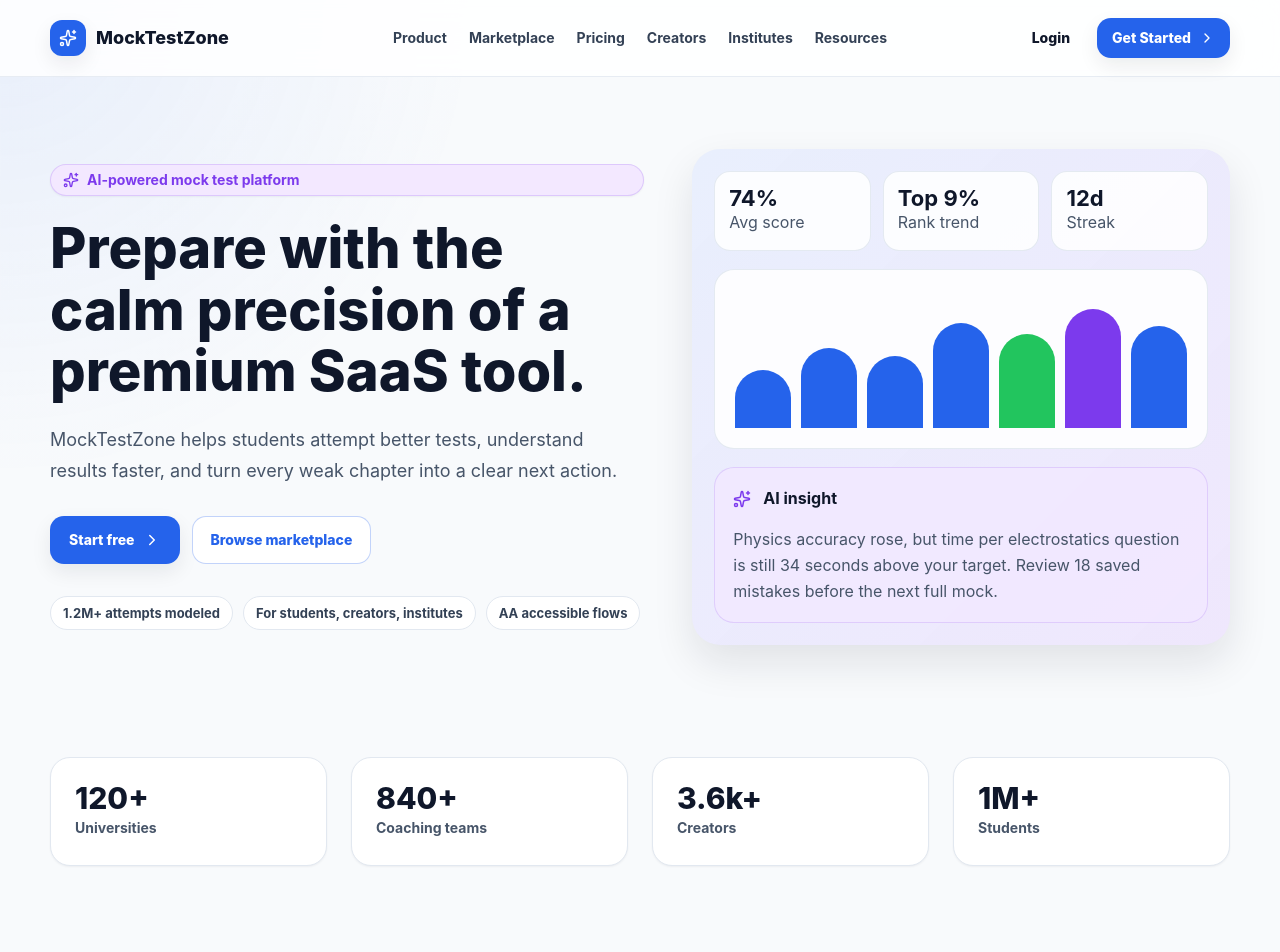
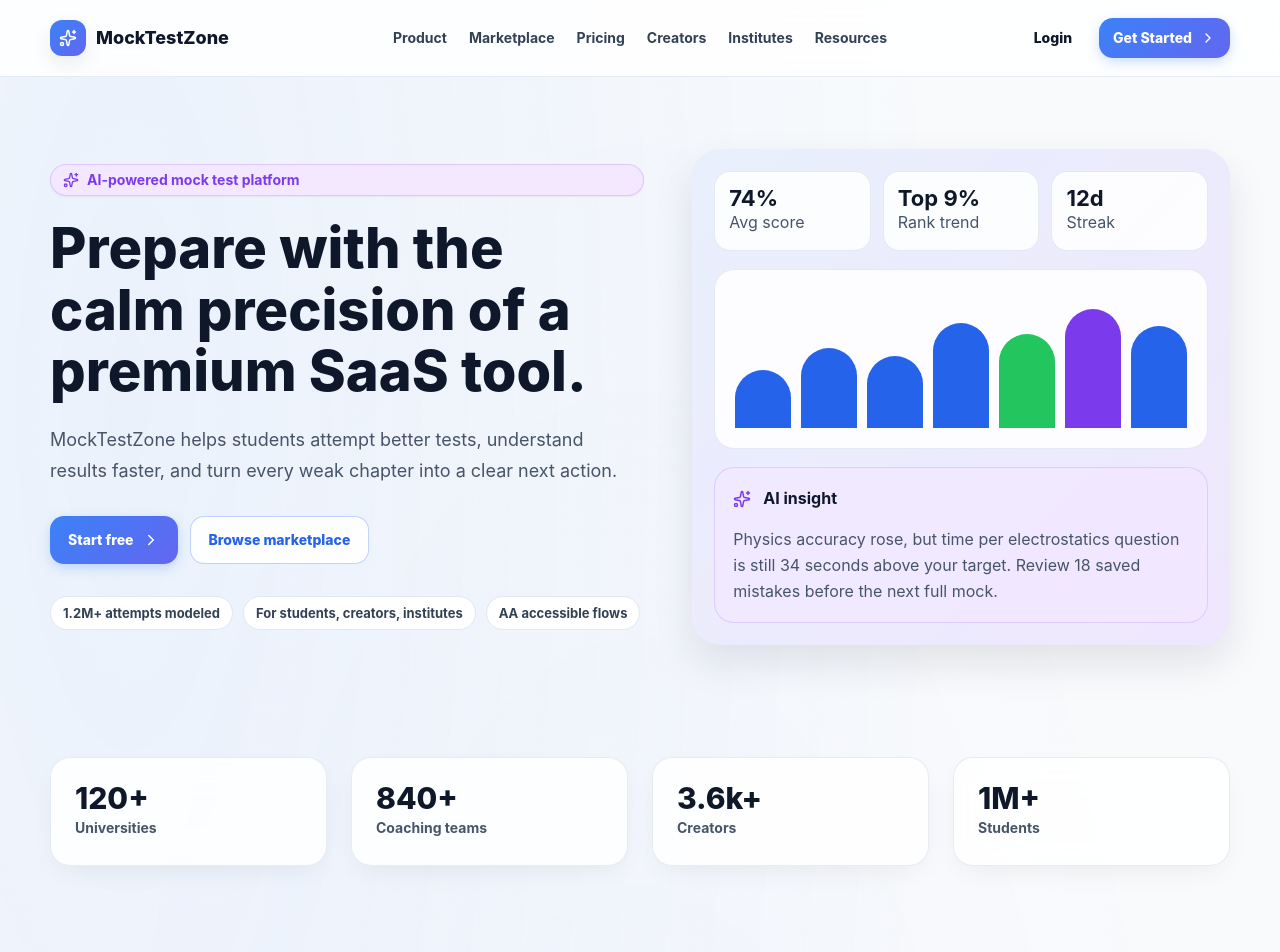
Before and after one commit to anshu-sharma0/mock-test, a Next.js app: page / in a window 1280 px wide. Shown: the top 952 px of the page. Built offline with nearby package versions, Linux system fonts and the light colour scheme.

Commit message:
feat: implement glassmorphic UI components, gradient theme tokens, and standardized badge system

```diff
--- a/app/_components/mocktestzone.tsx
+++ b/app/_components/mocktestzone.tsx
@@ -44,6 +44,9 @@
 import type { LucideIcon } from "lucide-react";
 
 type Tone = "primary" | "success" | "warning" | "ai" | "error";
+type ButtonVariant = "primary" | "secondary" | "ghost" | "danger" | "ai";
+type ButtonSize = "default" | "compact";
+type CardPadding = "none" | "default" | "large";
 
 type NavItem = {
   label: string;
@@ -221,11 +224,78 @@
   "Moved Algebra speed from weak to improving",
 ];
 
-function IconWrap({ icon: Icon, tone = "primary" }: { icon: LucideIcon; tone?: Tone }) {
-  return (
-    <span className={`feature-icon ${tone}`}>
-      <Icon size={20} strokeWidth={2.2} />
+/** Enhanced IconWrap with gradient-tinted backgrounds */
+function IconWrap({
+  icon: Icon,
+  tone = "primary",
+  size: iconSize = "default",
+}: {
+  icon: LucideIcon;
+  tone?: Tone;
+  size?: "small" | "default" | "large";
+}) {
+  const dim = iconSize === "small" ? 36 : iconSize === "large" ? 56 : 44;
+  const px = iconSize === "small" ? 18 : iconSize === "large" ? 26 : 20;
+  return (
+    <span className={`feature-icon ${tone}`} style={{ width: dim, height: dim }}>
+      <Icon size={px} strokeWidth={2.2} />
     </span>
+  );
+}
+
+/** GradientBadge — pill tag with gradient tint and solid gradient text */
+function GradientBadge({
+  label,
+  tone = "primary",
+  icon: Icon,
+}: {
+  label: string;
+  tone?: Tone;
+  icon?: LucideIcon;
+}) {
+  return (
+    <span className={`status ${tone}`}>
+      {Icon ? <Icon size={11} strokeWidth={2.5} /> : null}
+      {label}
+    </span>
+  );
+}
+
+/** GlassCard — glassmorphism surface with optional hover physics */
+function GlassCard({
+  children,
+  hoverable = false,
+  padding = "default",
+  className = "",
+}: {
+  children: React.ReactNode;
+  hoverable?: boolean;
+  padding?: CardPadding;
+  className?: string;
+}) {
+  const padClass = padding === "none" ? "" : padding === "large" ? "" : "pad";
+  const padStyle = padding === "large" ? { padding: 32 } : undefined;
+  return (
+    <div
+      className={`card ${padClass} ${hoverable ? "hover" : ""} ${className}`}
+      style={padStyle}
+    >
+      {children}
+    </div>
+  );
+}
+
+/** MetricWidget — metric card with gradient text value */
+function MetricWidget({ metric }: { metric: Metric }) {
+  const tone = metric.tone ?? "primary";
+  return (
+    <GlassCard className="metric">
+      <div className="stack">
+        <GradientBadge label={metric.trend} tone={tone} />
+        <span className={`metric-value ${tone}`}>{metric.value}</span>
+        <span className="metric-label">{metric.label}</span>
+      </div>
+    </GlassCard>
   );
 }
 
@@ -240,6 +310,34 @@
   );
 }
 
+/** GradientButton — premium button with variant support */
+function GradientButton({
+  href,
+  children,
+  variant = "primary",
+  size = "default",
+  icon: Icon,
+  onClick,
+}: {
+  href?: string;
+  children?: React.ReactNode;
+  variant?: ButtonVariant;
+  size?: ButtonSize;
+  icon?: LucideIcon;
+  onClick?: () => void;
+}) {
+  const cls = `btn ${variant} ${size === "compact" ? "compact" : ""}`;
+  const inner = (
+    <>
+      {Icon ? <Icon size={16} strokeWidth={2.2} /> : null}
+      {children}
+    </>
+  );
+  if (href) return <Link className={cls} href={href}>{inner}</Link>;
+  return <button className={cls} onClick={onClick}>{inner}</button>;
+}
+
+/** Legacy ButtonLink alias — keeps all existing call sites working */
 function ButtonLink({
   href,
   children,
@@ -248,7 +346,7 @@
 }: {
   href: string;
   children: React.ReactNode;
-  variant?: "primary" | "secondary" | "ghost" | "danger";
+  variant?: ButtonVariant;
   compact?: boolean;
 }) {
   return (
@@ -353,6 +451,7 @@
   );
 }
 
+/** Card — backward-compat alias for GlassCard */
 function Card({
   children,
   hover = false,
@@ -362,19 +461,16 @@
   hover?: boolean;
   className?: string;
 }) {
-  return <div className={`card pad ${hover ? "hover" : ""} ${className}`}>{children}</div>;
-}
-
+  return (
+    <GlassCard hoverable={hover} className={className}>
+      {children}
+    </GlassCard>
+  );
+}
+
+/** MetricCard — backward-compat alias for MetricWidget */
 function MetricCard({ metric }: { metric: Metric }) {
-  return (
-    <Card className="metric">
-      <div className="stack">
-        <span className={`status ${metric.tone ?? "primary"}`}>{metric.trend}</span>
-        <span className="metric-value">{metric.value}</span>
-        <span className="metric-label">{metric.label}</span>
-      </div>
-    </Card>
-  );
+  return <MetricWidget metric={metric} />;
 }
 
 function HeroPreview() {
@@ -1005,8 +1101,8 @@
   return (
     <AppFrame title="Today" subtitle="Your next best action is ready" nav={studentNav} active="/app">
       <div className="workspace">
-        <div className="grid two">
-          <Card className="span-two">
+        {/* Full-bleed gradient continue-test banner */}
+        <div className="gradient-banner span-two">
           <div className="row between wrap">
             <div className="stack">
               <span className="eyebrow ai"><Flame size={16} /> 12 day streak</span>
@@ -1015,11 +1111,10 @@
                 You have 38 minutes left in the current attempt. Autosave is healthy.
               </p>
             </div>
-              <ButtonLink href="/app/attempts/live-jee-main">
+            <ButtonLink href="/app/attempts/live-jee-main" variant="secondary">
               Resume test <Play size={18} />
             </ButtonLink>
           </div>
-          </Card>
         </div>
         <div className="grid four">
           {dashboardMetrics.map((metric) => (
@@ -1081,8 +1176,10 @@
                 <br />
                 <span className="muted">{test.meta}</span>
               </td>
-              <td><span className={`status ${test.tone}`}>{test.status}</span></td>
-              <td>{test.price}</td>
+              <td>
+                <GradientBadge label={test.status} tone={test.tone} />
+              </td>
+              <td><span className="muted">{test.price}</span></td>
               <td>
                 <ButtonLink href={`/app/tests/${test.slug}`} variant="secondary" compact>
                   Open
@@ -1114,20 +1211,25 @@
 
 function LeaderboardSnippet() {
   return (
-    <Card>
+    <GlassCard hoverable>
       <div className="stack">
         <div className="row between">
           <h3 className="h3">Leaderboard</h3>
-          <span className="status primary">Top 9%</span>
+          <GradientBadge label="Top 9%" tone="success" icon={Trophy} />
         </div>
         {["Aarav", "You", "Mira", "Kabir"].map((name, index) => (
-          <div className="row between" key={name}>
-            <span>{index + 4}. {name}</span>
-            <strong className="strong">{[812, 804, 798, 792][index]}</strong>
-          </div>
-        ))}
-      </div>
-    </Card>
+          <div className="row between" key={name} style={name === "You" ? { fontWeight: 800, color: "var(--heading)" } : {}}>
+            <span style={{ display: "flex", alignItems: "center", gap: 8 }}>
+              {name === "You" ? <Star size={14} fill="var(--warning)" color="var(--warning)" /> : null}
+              {index + 4}. {name}
+            </span>
+            <strong className="strong" style={name === "You" ? { background: "var(--gradient-primary)", WebkitBackgroundClip: "text", WebkitTextFillColor: "transparent" } : {}}>
+              {[812, 804, 798, 792][index]}
+            </strong>
+          </div>
+        ))}
+      </div>
+    </GlassCard>
   );
 }
 
@@ -1264,19 +1366,19 @@
           <div className="row wrap">
             <span className="chip"><Clock size={16} /> 01:22:18</span>
             <span className="chip">Question 18 of 90</span>
-            <span className="status success">Autosaved</span>
+            <GradientBadge label="Autosaved" tone="success" icon={CheckCircle2} />
           </div>
         </div>
       </header>
       <main className="container test-layout">
-        <section className="question-card">
+        <section className="question-card" style={{ background: "rgba(255,255,255,0.88)", backdropFilter: "blur(16px)", border: "1px solid rgba(226,232,240,0.8)" }}>
           <div className="row between wrap">
-            <span className="status primary">Physics - Electrostatics</span>
+            <GradientBadge label="Physics - Electrostatics" tone="primary" />
             <span className="muted">Single correct answer</span>
           </div>
           <div style={{ margin: "18px 0" }}>
             <div className="progress-track">
-              <div className="progress-fill" style={{ width: "42%" }} />
+              <div className="progress-fill" style={{ width: "42%", background: "var(--gradient-primary)" }} />
             </div>
           </div>
           <h1 className="h2">
--- a/app/globals.css
+++ b/app/globals.css
@@ -22,8 +22,24 @@
   --shadow-sm: 0 1px 2px rgba(15, 23, 42, 0.05);
   --shadow-md: 0 8px 20px rgba(15, 23, 42, 0.08);
   --shadow-lg: 0 18px 40px rgba(15, 23, 42, 0.1);
+  --shadow-lift: 0 20px 48px -8px rgba(37, 99, 235, 0.14);
   --font-heading: "Plus Jakarta Sans", Inter, ui-sans-serif, system-ui, sans-serif;
   --font-body: "DM Sans", Inter, ui-sans-serif, system-ui, sans-serif;
+
+  /* ── Gradient tokens ── */
+  --gradient-primary: linear-gradient(135deg, #3b82f6 0%, #6366f1 100%);
+  --gradient-ai: linear-gradient(135deg, #8b5cf6 0%, #d946ef 100%);
+  --gradient-success: linear-gradient(135deg, #10b981 0%, #14b8a6 100%);
+  --gradient-warning: linear-gradient(135deg, #f59e0b 0%, #ef4444 100%);
+  --gradient-error: linear-gradient(135deg, #ef4444 0%, #be123c 100%);
+  --gradient-secondary: linear-gradient(135deg, #334155 0%, #0f172a 100%);
+
+  /* ── Gradient-stop colours (for rgba tints) ── */
+  --primary-grad-start: rgba(59, 130, 246, 0.1);
+  --ai-grad-start: rgba(139, 92, 246, 0.1);
+  --success-grad-start: rgba(16, 185, 129, 0.1);
+  --warning-grad-start: rgba(245, 158, 11, 0.1);
+  --error-grad-start: rgba(239, 68, 68, 0.1);
 }
 
 * {
@@ -70,7 +86,9 @@
 .page {
   min-height: 100vh;
   background:
-    radial-gradient(circle at top left, rgba(37, 99, 235, 0.08), transparent 30rem),
+    radial-gradient(ellipse at 10% 10%, rgba(59, 130, 246, 0.07) 0%, transparent 50%),
+    radial-gradient(ellipse at 90% 80%, rgba(124, 58, 237, 0.06) 0%, transparent 50%),
+    radial-gradient(ellipse at 50% 50%, rgba(99, 102, 241, 0.03) 0%, transparent 70%),
     var(--bg);
 }
 
@@ -238,7 +256,7 @@
   height: 36px;
   place-items: center;
   border-radius: 12px;
-  background: var(--primary);
+  background: var(--gradient-primary);
   color: #fff;
   box-shadow: var(--shadow-md);
 }
@@ -286,20 +304,43 @@
 }
 
 .btn.primary {
-  background: var(--primary);
+  background: var(--gradient-primary);
   color: #fff;
-  box-shadow: var(--shadow-md);
+  box-shadow: 0 4px 14px -2px rgba(59, 130, 246, 0.35);
+  border: none;
 }
 
 .btn.primary:hover {
-  background: var(--primary-hover);
-  box-shadow: var(--shadow-lg);
+  filter: brightness(1.1);
+  box-shadow: 0 8px 24px -4px rgba(59, 130, 246, 0.45);
+  transform: scale(1.02) translateY(-1px);
+}
+
+.btn.ai {
+  background: var(--gradient-ai);
+  color: #fff;
+  box-shadow: 0 4px 14px -2px rgba(139, 92, 246, 0.35);
+  border: none;
+}
+
+.btn.ai:hover {
+  filter: brightness(1.1);
+  box-shadow: 0 8px 24px -4px rgba(139, 92, 246, 0.45);
+  transform: scale(1.02) translateY(-1px);
 }
 
 .btn.secondary {
   border-color: rgba(37, 99, 235, 0.28);
-  background: #fff;
+  background: rgba(255, 255, 255, 0.9);
   color: var(--primary);
+  backdrop-filter: blur(8px);
+}
+
+.btn.secondary:hover {
+  border-color: rgba(99, 102, 241, 0.45);
+  background: rgba(255, 255, 255, 1);
+  color: #6366f1;
+  box-shadow: var(--shadow-md);
 }
 
 .btn.ghost {
@@ -319,11 +360,15 @@
 }
 
 .card {
-  border: 1px solid var(--border);
+  border: 1px solid rgba(226, 232, 240, 0.8);
   border-radius: 20px;
-  background: var(--surface);
-  box-shadow: var(--shadow-sm);
-  transition: transform 220ms ease, box-shadow 220ms ease, border-color 220ms ease;
+  background: rgba(255, 255, 255, 0.85);
+  backdrop-filter: blur(16px);
+  -webkit-backdrop-filter: blur(16px);
+  box-shadow: 0 10px 30px -10px rgba(0, 0, 0, 0.08);
+  transition: transform 240ms cubic-bezier(0.4, 0, 0.2, 1),
+    box-shadow 240ms cubic-bezier(0.4, 0, 0.2, 1),
+    border-color 240ms ease;
 }
 
 .card.pad {
@@ -331,8 +376,8 @@
 }
 
 .card.hover:hover {
-  border-color: rgba(37, 99, 235, 0.2);
-  box-shadow: var(--shadow-md);
+  border-color: rgba(99, 102, 241, 0.22);
+  box-shadow: 0 20px 48px -8px rgba(37, 99, 235, 0.12);
   transform: translateY(-4px);
 }
 
@@ -462,18 +507,28 @@
   height: 44px;
   place-items: center;
   border-radius: 14px;
-  background: var(--primary-light);
+  background: linear-gradient(135deg, rgba(59, 130, 246, 0.12), rgba(99, 102, 241, 0.12));
   color: var(--primary);
 }
 
 .feature-icon.ai {
-  background: var(--ai-light);
+  background: linear-gradient(135deg, rgba(139, 92, 246, 0.12), rgba(217, 70, 239, 0.12));
   color: var(--ai);
 }
 
 .feature-icon.success {
-  background: var(--success-light);
-  color: var(--success);
+  background: linear-gradient(135deg, rgba(16, 185, 129, 0.12), rgba(20, 184, 166, 0.12));
+  color: #059669;
+}
+
+.feature-icon.warning {
+  background: linear-gradient(135deg, rgba(245, 158, 11, 0.12), rgba(239, 68, 68, 0.12));
+  color: #d97706;
+}
+
+.feature-icon.error {
+  background: linear-gradient(135deg, rgba(239, 68, 68, 0.12), rgba(190, 18, 60, 0.12));
+  color: var(--error);
 }
 
 .price {
@@ -554,8 +609,14 @@
 
 .side-link.active,
 .side-link:hover {
-  background: var(--primary-light);
+  background: linear-gradient(135deg, rgba(59, 130, 246, 0.1), rgba(99, 102, 241, 0.1));
   color: var(--primary);
+}
+
+.side-link.active {
+  background: linear-gradient(135deg, rgba(59, 130, 246, 0.14), rgba(99, 102, 241, 0.14));
+  color: #6366f1;
+  font-weight: 800;
 }
 
 .main-area {
@@ -573,8 +634,39 @@
   gap: 16px;
   min-height: 72px;
   padding: 10px 0;
-  background: rgba(248, 250, 252, 0.86);
+  background: rgba(248, 250, 252, 0.9);
   backdrop-filter: blur(14px);
+}
+
+/* ── Premium banner ── */
+.gradient-banner {
+  background: var(--gradient-primary);
+  border-radius: 20px;
+  padding: 28px 32px;
+  color: #fff;
+  position: relative;
+  overflow: hidden;
+  box-shadow: 0 12px 32px -8px rgba(59, 130, 246, 0.4);
+}
+
+.gradient-banner::before {
+  content: "";
+  position: absolute;
+  inset: 0;
+  background: radial-gradient(ellipse at 80% 50%, rgba(255, 255, 255, 0.12) 0%, transparent 60%);
+  pointer-events: none;
+}
+
+.gradient-banner .h2,
+.gradient-banner .eyebrow,
+.gradient-banner .lead {
+  color: #fff;
+}
+
+.gradient-banner .eyebrow {
+  background: rgba(255, 255, 255, 0.18);
+  border-color: rgba(255, 255, 255, 0.25);
+  color: #fff;
 }
 
 .searchbox {
@@ -607,6 +699,41 @@
   font-size: 30px;
   font-weight: 800;
   line-height: 1.1;
+}
+
+.metric-value.primary {
+  background: var(--gradient-primary);
+  -webkit-background-clip: text;
+  -webkit-text-fill-color: transparent;
+  background-clip: text;
+}
+
+.metric-value.success {
+  background: var(--gradient-success);
+  -webkit-background-clip: text;
+  -webkit-text-fill-color: transparent;
+  background-clip: text;
+}
+
+.metric-value.warning {
+  background: var(--gradient-warning);
+  -webkit-background-clip: text;
+  -webkit-text-fill-color: transparent;
+  background-clip: text;
+}
+
+.metric-value.error {
+  background: var(--gradient-error);
+  -webkit-background-clip: text;
+  -webkit-text-fill-color: transparent;
+  background-clip: text;
+}
+
+.metric-value.ai {
+  background: var(--gradient-ai);
+  -webkit-background-clip: text;
+  -webkit-text-fill-color: transparent;
+  background-clip: text;
 }
 
 .metric-label {
@@ -643,36 +770,43 @@
 .status {
   display: inline-flex;
   align-items: center;
+  gap: 5px;
   min-height: 28px;
-  padding: 3px 10px;
+  padding: 3px 12px;
   border-radius: 999px;
   font-size: 12px;
   font-weight: 800;
+  letter-spacing: 0.01em;
 }
 
 .status.primary {
-  background: var(--primary-light);
-  color: var(--primary);
+  background: linear-gradient(135deg, rgba(59, 130, 246, 0.12), rgba(99, 102, 241, 0.12));
+  color: #2563eb;
+  border: 1px solid rgba(59, 130, 246, 0.2);
 }
 
 .status.success {
-  background: var(--success-light);
-  color: #15803d;
+  background: linear-gradient(135deg, rgba(16, 185, 129, 0.12), rgba(20, 184, 166, 0.12));
+  color: #059669;
+  border: 1px solid rgba(16, 185, 129, 0.2);
 }
 
 .status.warning {
-  background: var(--warning-light);
-  color: #a16207;
+  background: linear-gradient(135deg, rgba(245, 158, 11, 0.1), rgba(239, 68, 68, 0.08));
+  color: #b45309;
+  border: 1px solid rgba(245, 158, 11, 0.22);
 }
 
 .status.ai {
-  background: var(--ai-light);
-  color: var(--ai);
+  background: linear-gradient(135deg, rgba(139, 92, 246, 0.12), rgba(217, 70, 239, 0.12));
+  color: #7c3aed;
+  border: 1px solid rgba(139, 92, 246, 0.2);
 }
 
 .status.error {
-  background: var(--error-light);
-  color: var(--error);
+  background: linear-gradient(135deg, rgba(239, 68, 68, 0.1), rgba(190, 18, 60, 0.08));
+  color: #dc2626;
+  border: 1px solid rgba(239, 68, 68, 0.2);
 }
 
 .chart-line {
@@ -764,24 +898,45 @@
   gap: 12px;
   min-height: 56px;
   padding: 14px;
-  border: 1px solid var(--border);
+  border: 1.5px solid var(--border);
   border-radius: 14px;
-  background: #fff;
+  background: rgba(255, 255, 255, 0.9);
+  cursor: pointer;
+  transition: border-color 180ms ease, box-shadow 180ms ease, background 180ms ease;
+}
+
+.option:hover {
+  border-color: rgba(99, 102, 241, 0.3);
+  background: rgba(255, 255, 255, 1);
+  box-shadow: 0 4px 12px -2px rgba(99, 102, 241, 0.08);
 }
 
 .option.selected {
-  border-color: var(--primary);
-  background: var(--primary-light);
+  border-color: transparent;
+  background: linear-gradient(white, white) padding-box,
+    var(--gradient-primary) border-box;
+  border: 2px solid transparent;
+  box-shadow: 0 0 0 3px rgba(99, 102, 241, 0.1);
+}
+
+.option.selected .option-key {
+  background: var(--gradient-primary);
+  color: #fff;
 }
 
 .option.correct {
-  border-color: var(--success);
-  background: var(--success-light);
+  border-color: transparent;
+  background: linear-gradient(white, white) padding-box,
+    var(--gradient-success) border-box;
+  border: 2px solid transparent;
+  box-shadow: 0 0 0 3px rgba(16, 185, 129, 0.1);
 }
 
 .option.wrong {
-  border-color: var(--error);
-  background: var(--error-light);
+  border-color: transparent;
+  background: linear-gradient(rgba(254, 226, 226, 0.5), rgba(254, 226, 226, 0.5)) padding-box,
+    var(--gradient-error) border-box;
+  border: 2px solid transparent;
 }
 
 .option-key {
```
Lines whose indentation alone changed are shown as unchanged.
